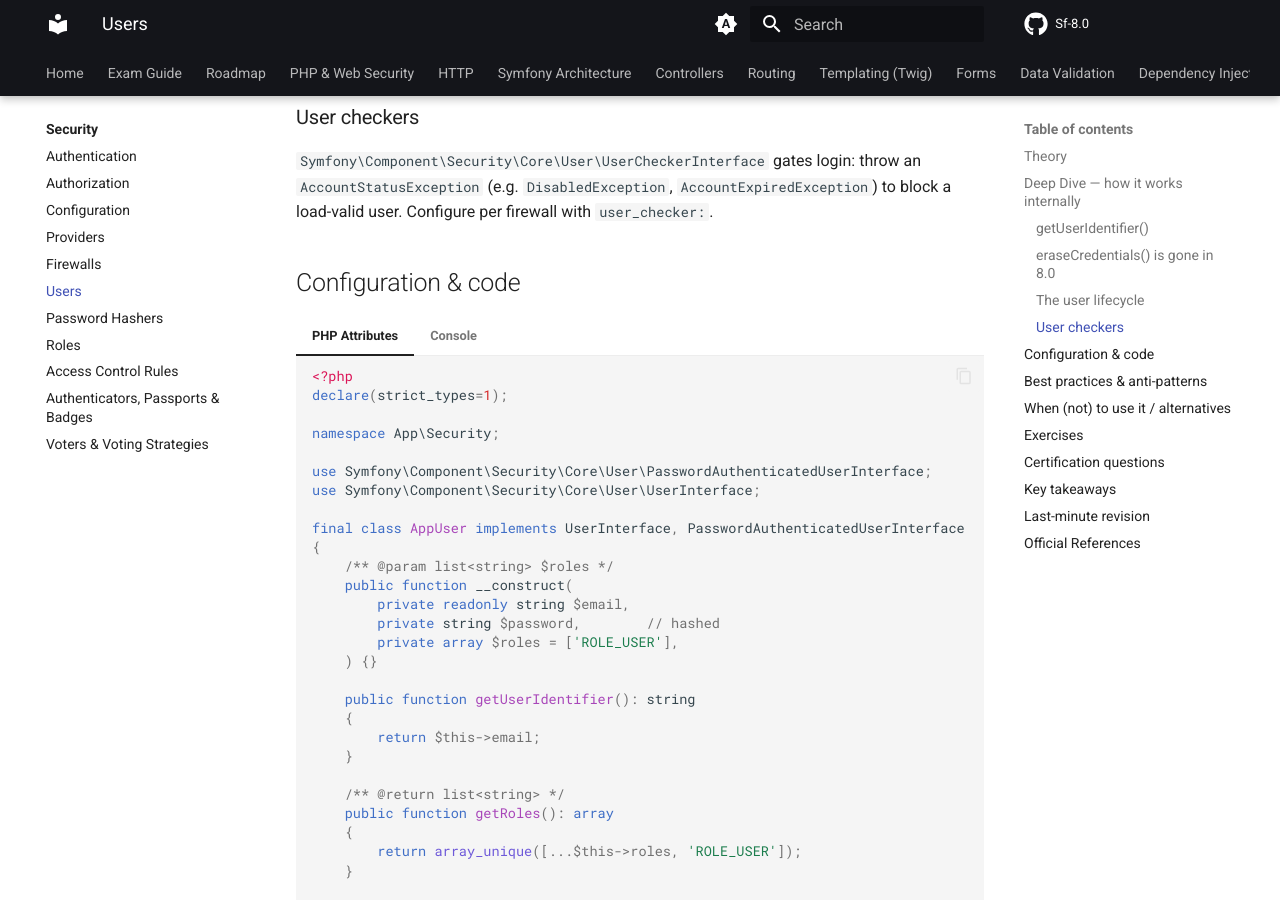
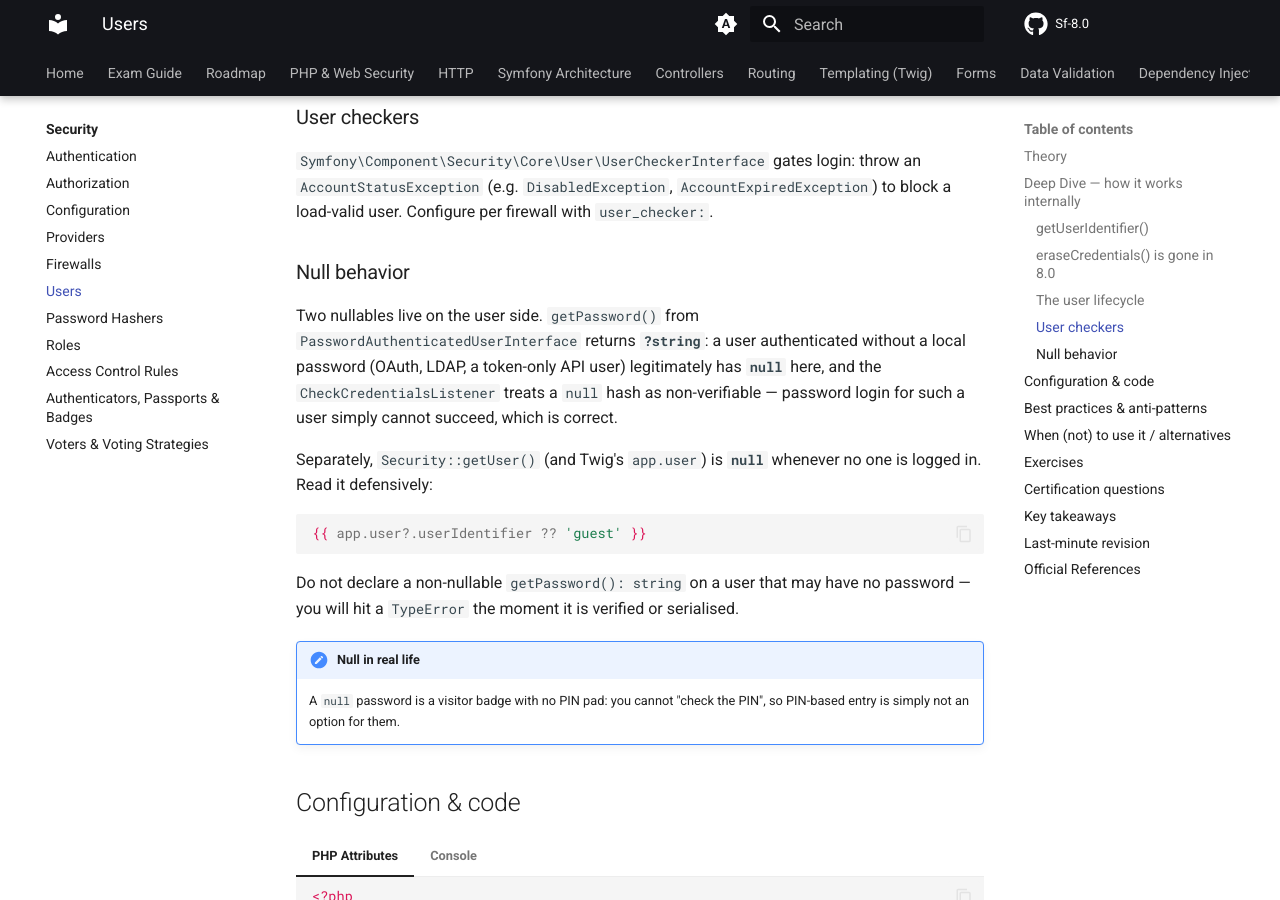
Before and after one commit to jasseryah-mazars/Sf-8.0, an MkDocs documentation site: the page built from docs/security/users.md, in a window 1280 px wide and 900 px high, scrolled down 2295 px. Built offline with MkDocs 1.6.1 and Material for MkDocs 9.7.7, drawn with Linux system fonts in a browser that asks for light colours; comment, search, counter and statistics services are not loaded; the version menu is left out.

Commit message:
docs: SymfonyCasts enrichment — twig core + more analogies/null blocks
Co-Authored-By: Claude Opus 4.8 <noreply@anthropic.com>
Claude-Session: https://claude.ai/code/session_01JZmgF9DXThim3UADm1BKVL

````diff
--- a/docs/security/users.md
+++ b/docs/security/users.md
@@ -106,6 +106,29 @@ flowchart LR
 `Symfony\Component\Security\Core\User\UserCheckerInterface` gates login: throw an
 `AccountStatusException` (e.g. `DisabledException`, `AccountExpiredException`) to
 block a load-valid user. Configure per firewall with `user_checker:`.
+
+### Null behavior
+
+Two nullables live on the user side. `getPassword()` from
+`PasswordAuthenticatedUserInterface` returns **`?string`**: a user authenticated
+without a local password (OAuth, LDAP, a token-only API user) legitimately has
+**`null`** here, and the `CheckCredentialsListener` treats a `null` hash as
+non-verifiable — password login for such a user simply cannot succeed, which is
+correct.
+
+Separately, `Security::getUser()` (and Twig's `app.user`) is **`null`** whenever
+no one is logged in. Read it defensively:
+
+```twig
+{{ app.user?.userIdentifier ?? 'guest' }}
+```
+
+Do not declare a non-nullable `getPassword(): string` on a user that may have no
+password — you will hit a `TypeError` the moment it is verified or serialised.
+
+!!! note "Null in real life"
+    A `null` password is a visitor badge with no PIN pad: you cannot "check the
+    PIN", so PIN-based entry is simply not an option for them.
 
 ## Configuration & code
 
````
Also changed, not shown: docs/dependency-injection/service-locators.md (+17 -0 lines).
